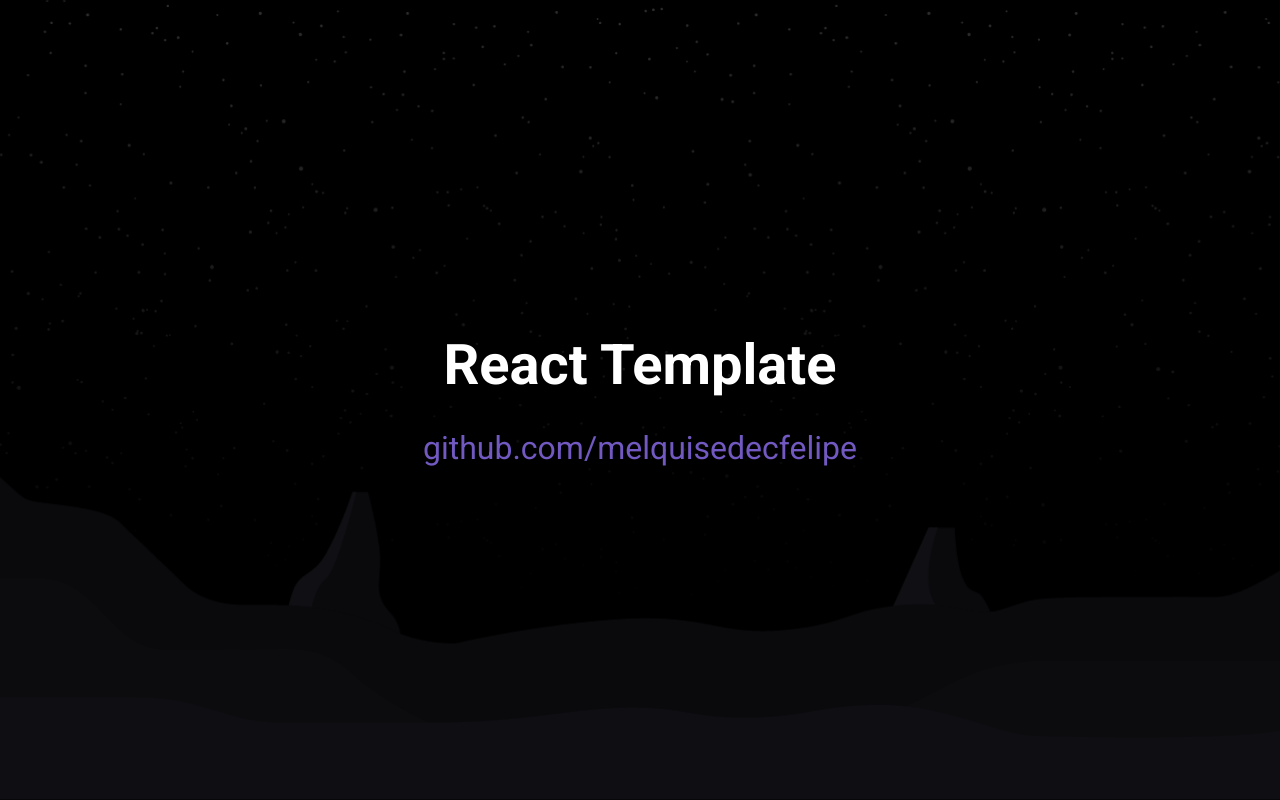
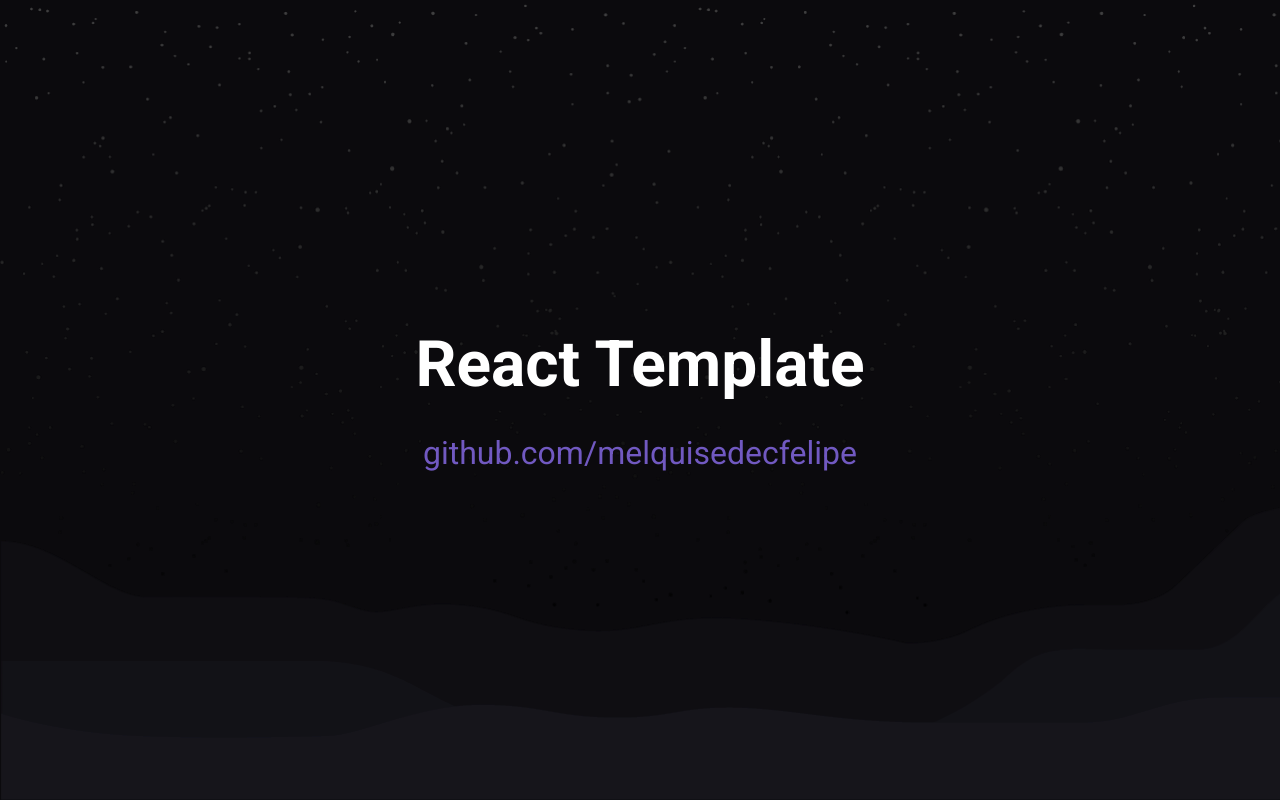
Before and after one commit to melquisedecfelipe/cra-template-react-template, a React (Create React App) app: page / in a window 1280 px wide. Built offline with nearby package versions, Linux system fonts and the light colour scheme.

Commit message:
style: update style in app and home

```diff
--- a/src/App.scss
+++ b/src/App.scss
@@ -9,6 +9,6 @@
 }
 
 body {
-  background: #000;
+  background: #0b0a0d;
   color: #fff;
 }
--- a/src/pages/Home/index.js
+++ b/src/pages/Home/index.js
@@ -4,7 +4,7 @@ import './styles.scss';
 
 export default function Home() {
   return (
-    <div className="container">
+    <div>
       <h3>React Template</h3>
       <small>
         <a href="https://github.com/melquisedecfelipe">github.com/melquisedecfelipe</a>
--- a/src/pages/Home/styles.scss
+++ b/src/pages/Home/styles.scss
@@ -1,4 +1,4 @@
-.container {
+div {
   display: flex;
   flex-direction: column;
   justify-content: center;
@@ -6,12 +6,11 @@
   width: 100%;
   height: 100vh;
   background-image: url("../../assets/bg.png");
-  background-position: 50% 50%;
-  background-repeat: no-repeat;
   background-size: cover;
+  background-attachment: fixed;
 
   > h3 {
-    font-size: 3.5em;
+    font-size: 4em;
     font-weight: bold;
     line-height: 1.2;
     letter-spacing: normal;
@@ -31,6 +30,12 @@
       -webkit-transition: color 0.15s ease;
       -moz-transition: color 0.15s ease;
       transition: color 0.15s ease;
+
+      &:hover {
+        color: #a191d6;
+        text-shadow: none;
+        border: none;
+      }
     }
   }
 }
```
